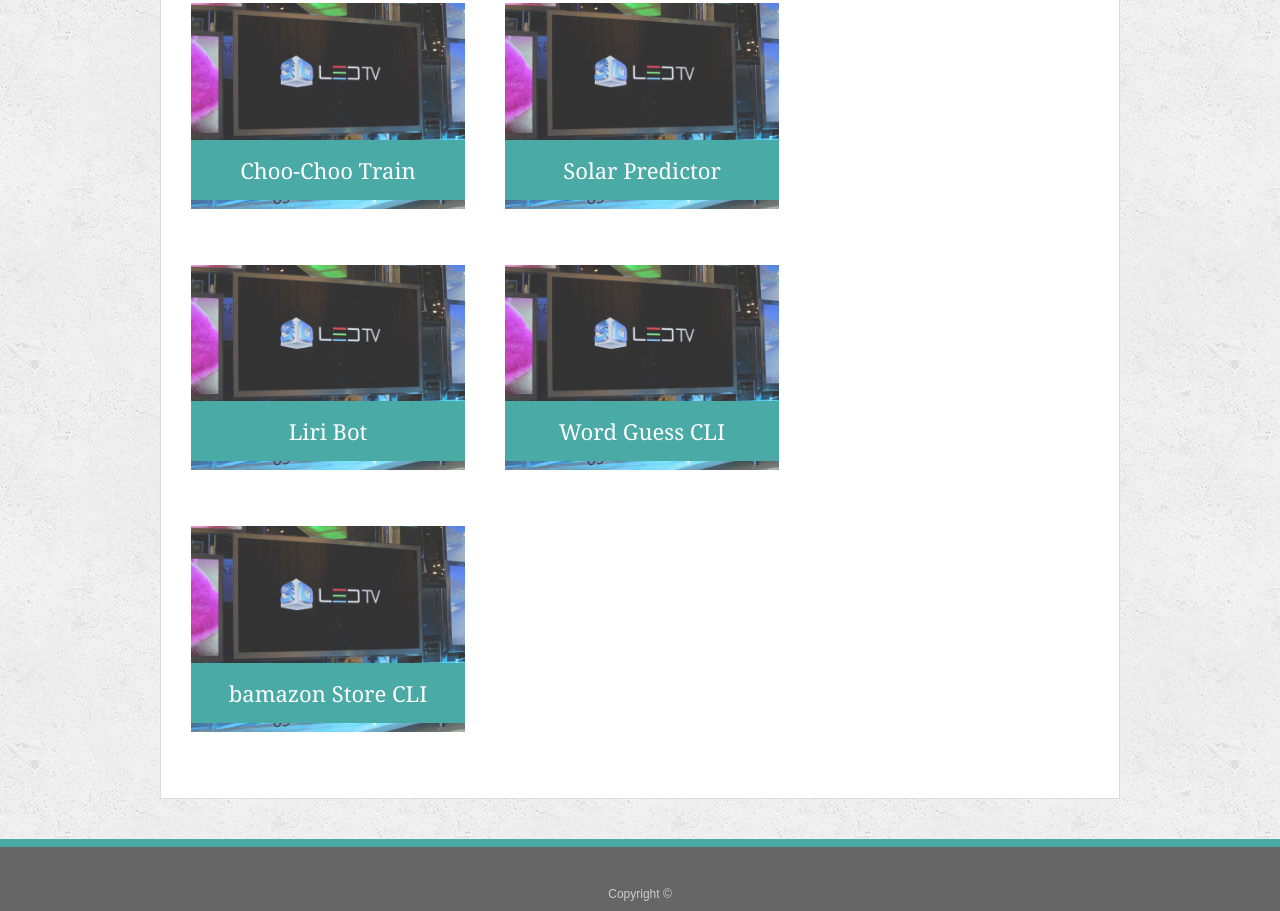
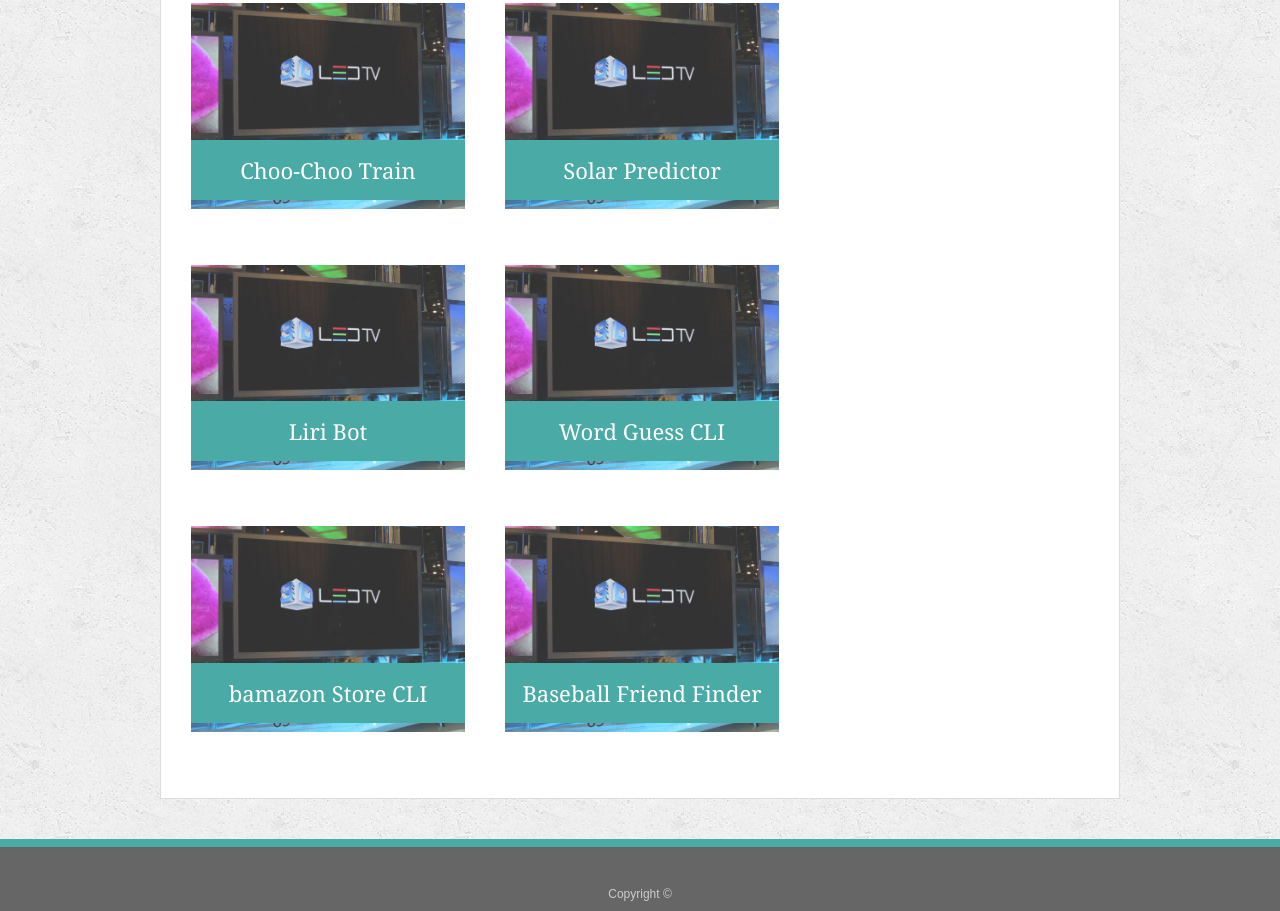
Before and after one commit to brianturk/Responsive-Portfolio, a plain HTML site: page portfolio.html in a window 1280 px wide. Shown: the part 793-1704 px from the top of the page. Drawn offline with Linux system fonts and the light colour scheme.

Commit message:
added friend finder to portfolio

```diff
--- a/portfolio.html
+++ b/portfolio.html
@@ -70,6 +70,11 @@
 
         <h3>bamazon Store CLI</h3></a>
       </div>
+      <div class="work">
+          <a href="https://baseball-friend-finder.herokuapp.com/"><img src="assets/images/technics-q-c-640-480-9.jpg" alt="Baseball Friend Finder">
+
+          <h3>Baseball Friend Finder</h3></a>
+        </div>
 
     </section>
 
```
